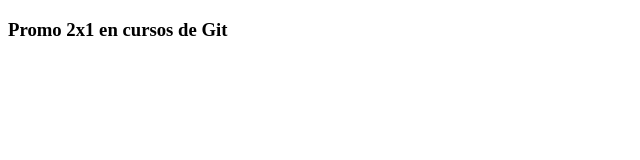
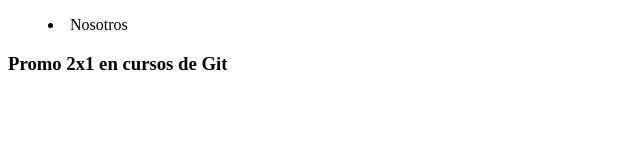
Before and after one commit to cyranoRebaza/educacionIT-Git, a plain HTML site: page index.html in a window 1280 px wide. Shown: the whole page, without its empty margins (0-640 px from the left). Drawn offline with Linux system fonts and the light colour scheme.

Commit message:
FEAT(.html + .css):Agrego navbar al proyecto

```diff
--- a/Styles/styles.css
+++ b/Styles/styles.css
@@ -13,6 +13,11 @@
   height: 100vh;
 }
 
+header nav {
+  display: grid;
+  place-items: center;
+}
+
 header section {
   height: inherit;
 }
--- a/index.html
+++ b/index.html
@@ -7,6 +7,11 @@
   </head>
   <body>
     <header>
+      <nav class="navbar">
+        <menu>
+          <li>Nosotros</li>
+        </menu>
+      </nav>
       <section>
         <article>
           <h1>Promo 2x1 en cursos de Git</h1>
```
